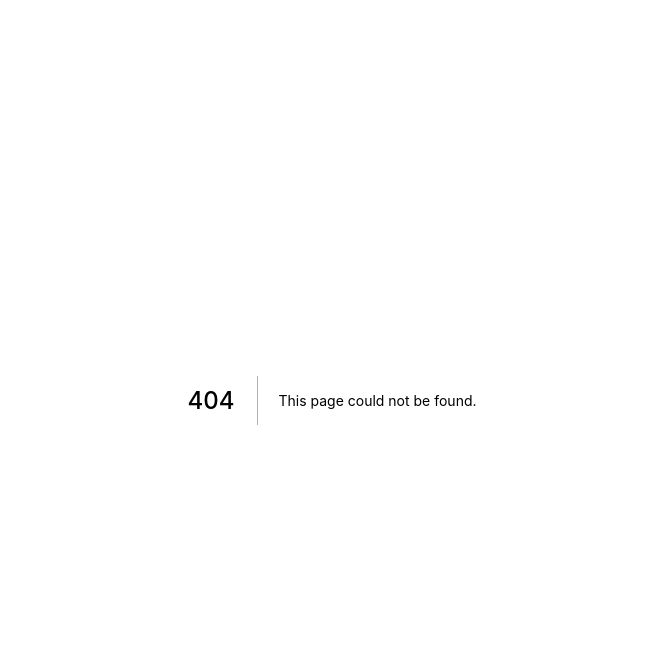
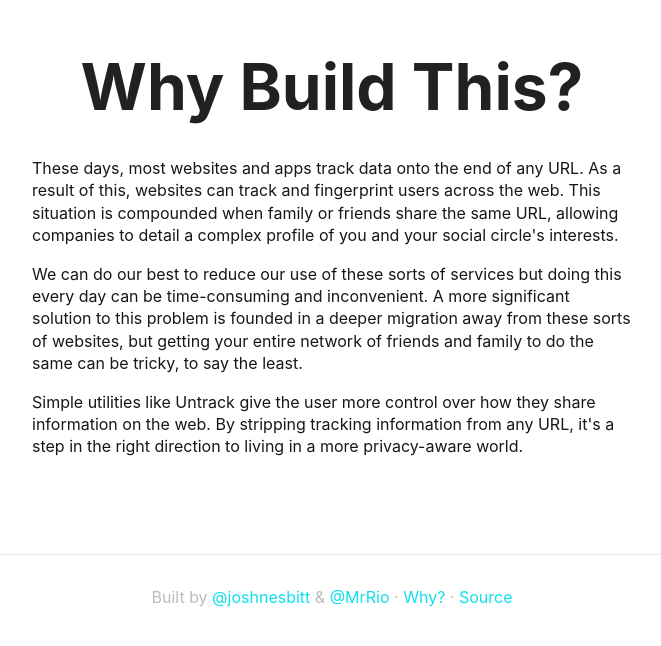
Before and after one commit to joshnesbitt/untrack, a Next.js app: page /about in a window 1280 px wide. Before the commit this address had no page. Shown: the top 646 px of the page, without its empty margins (308-969 px from the left). Built offline with nearby package versions, Linux system fonts and the light colour scheme.

Commit message:
Add about info.

```diff
--- a/components/footer.js
+++ b/components/footer.js
@@ -1,12 +1,24 @@
+import Link from 'next/link';
+
 export default function Footer() {
   return (
     <footer>
       <div>
         Built by
         {" "}
-        <a href="https://twitter.com/joshnesbitt">@joshnesbitt</a>
+        <a target="_blank" href="https://twitter.com/joshnesbitt">@joshnesbitt</a>
         {" & "}
-        <a href="https://twitter.com/MrRio">@MrRio</a>
+        <a target="_blank" href="https://twitter.com/MrRio">@MrRio</a>
+
+        {" · "}
+
+        <Link href="/about">
+          <a>Why?</a>
+        </Link>
+
+        {" · "}
+
+        <a target="_blank" href="https://github.com/joshnesbitt/untrack">Source</a>
       </div>
     </footer>
   )
--- a/components/form.js
+++ b/components/form.js
@@ -31,7 +31,7 @@ export default class Form extends React.Component {
 
   render() {
     return (
-      <div>
+      <div className="u-text-center">
         <div>
           <input placeholder="Paste link here..." ref="input" onChange={this.onChange.bind(this)} className="input" />
         </div>
--- a/components/styles.js
+++ b/components/styles.js
@@ -8,13 +8,13 @@ export default function Styles() {
         padding: 0;
         margin: 0;
         font-family: -apple-system, BlinkMacSystemFont, Segoe UI, Roboto, Oxygen, Ubuntu, Cantarell, Fira Sans, Droid Sans, Helvetica Neue, sans-serif;
+        color: #171717;
       }
 
       .container {
         margin: 0 auto;
         max-width: 600px;
         padding: 0 0.5rem;
-        text-align: center;
       }
 
       main {
@@ -35,9 +35,15 @@ export default function Styles() {
         text-decoration: none;
       }
 
+      p {
+        line-height: 1.4rem;
+      }
+
       .title {
         margin: 0;
         font-size: 4rem;
+        text-align: center;
+        color: #212121;
       }
 
       .input {
@@ -68,6 +74,10 @@ export default function Styles() {
         margin-bottom: 0.5em;
       }
 
+      .u-text-center {
+        text-align: center;
+      }
+
       @media (max-width: 600px) {
         .title {
           font-size: 2rem;
--- /dev/null
+++ b/pages/about.js
@@ -0,0 +1,19 @@
+import React from 'react';
+
+import Layout from '../components/layout';
+
+export default function Index() {
+  return (
+    <Layout>
+      <main>
+        <h1 className="title">
+          Why Build This?
+        </h1>
+
+        <p>These days, most websites and apps track data onto the end of any URL. As a result of this, websites can track and fingerprint users across the web. This situation is compounded when family or friends share the same URL, allowing companies to detail a complex profile of you and your social circle's interests.</p>
+        <p>We can do our best to reduce our use of these sorts of services but doing this every day can be time-consuming and inconvenient. A more significant solution to this problem is founded in a deeper migration away from these sorts of websites, but getting your entire network of friends and family to do the same can be tricky, to say the least.</p>
+        <p>Simple utilities like Untrack give the user more control over how they share information on the web. By stripping tracking information from any URL, it's a step in the right direction to living in a more privacy-aware world.</p>
+      </main>
+    </Layout>
+  )
+}
```
